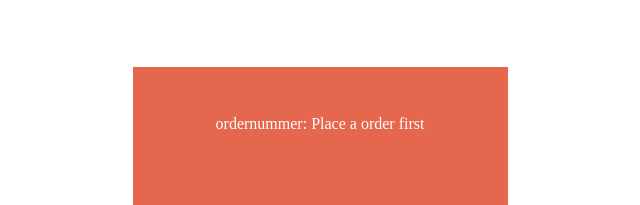
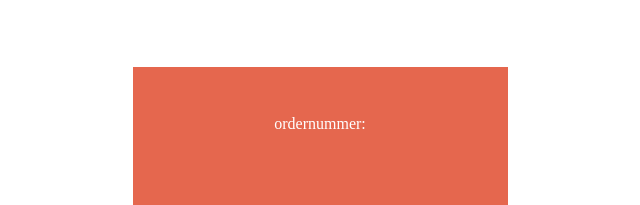
Before and after one commit to MapYh/Marko-p-talo_FU-JS23_individuell, a React (Vite) app: page /status in a window 1280 px wide. Shown: the top 205 px of the page, without its empty margins (320-960 px from the left). Built offline with nearby package versions, Linux system fonts and the light colour scheme.

Commit message:
fixed cart

```diff
--- a/src/components/Cart/Cart.jsx
+++ b/src/components/Cart/Cart.jsx
@@ -12,73 +12,33 @@ const Cart = () => {
     // use the navigate function to navigate to /Menu
     navigate("/Status");
   };
+  const cart = useStore((state) => state.cart);
+  const increaseQuantity = useStore((state) => state.increaseQuantity);
+  const decreaseQuantity = useStore((state) => state.decreaseQuantity);
+  const totalSum = useStore((state) => state.totalSum);
 
-  const increment = useStore((state) => state.increment);
-  const coffeeList = useStore((state) => state.coffeeList);
-  const decrement = useStore((state) => state.decrement);
-  const setCoffeeList = useStore((state) => state.setCoffeeList);
-  const deleteItem = useStore((state) => state.deleteItem);
-
-  let totalarray = [0];
-
-  totalarray = coffeeList.slice(1, coffeeList.length).map((coffee) => {
-    return coffee.coffePrice;
-  });
-
-  const total = totalarray.reduce(function (previousValue, currentValue) {
-    return previousValue + currentValue;
-  });
-
-  console.log("coffeeList", coffeeList.slice(1, coffeeList.length));
+  console.log("cart", cart);
 
   const Display = () => {
-    return coffeeList.slice(1, coffeeList.length).map((item) => {
+    return cart.map((item) => {
       return (
-        <li className="item-list " key={item.coffeeId}>
+        <li className="item-list " key={item.id}>
           <div className="item-textcontainer"></div>
           <div className="max-width">
-            <h3 className="item_title">{item.coffeTitle}</h3>
-            <p className="item_price">{item.coffePrice} kr</p>
+            <h3 className="item_title">{item.title}</h3>
+            <p className="item_price">{item.price} kr</p>
           </div>
           <img src={Line} alt="line" />
           <div className="pricearrows">
             <div>
-              <div
-                onClick={() => {
-                  setCoffeeList(
-                    item.coffeTitle,
-                    item.coffePrice,
-                    item.coffeeId,
-                    item.coffeCount
-                  );
+              <div onClick={() => increaseQuantity(item.id)}>
+                <img className="arrows" src={upsideVector} alt="Upp arrow" />
+              </div>
+            </div>
+            <div>{item.quantity}</div>
 
-                  /*  console.log("test");
-                  console.log(
-                    "coffeeList",
-                    coffeeList.slice(1, coffeeList.length)
-                  ); */
-                }}
-              >
-                <div onClick={increment}>
-                  <img className="arrows" src={upsideVector} alt="Upp arrow" />
-                </div>
-              </div>
-              <div>{item.coffeCount}</div>
-              <div
-                onClick={() => {
-                  deleteItem(item.coffeTitle);
-
-                  /*  console.log("test");
-                  console.log(
-                    "coffeeList",
-                    coffeeList.slice(1, coffeeList.length)
-                  ); */
-                }}
-              >
-                <div onClick={decrement}>
-                  <img className="arrows" src={Vector} alt="Down arrow" />
-                </div>
-              </div>
+            <div onClick={() => decreaseQuantity(item.id)}>
+              <img className="arrows" src={Vector} alt="Down arrow" />
             </div>
           </div>
         </li>
@@ -108,7 +68,7 @@ const Cart = () => {
               <h4>inkl moms + drönarleverans</h4>
             </div>
             <img src={Line} alt="line" />
-            <div>{total} Kr</div>
+            <div>{totalSum} Kr</div>
           </article>
         </section>
 
--- a/src/components/Cart/cart.scss
+++ b/src/components/Cart/cart.scss
@@ -3,7 +3,7 @@
   position: fixed;
   padding: 2em;
   background-color: #ffffff;
-  height: 35.941rem;
+  height: 40.688rem;
   width: 21.313rem;
   display: flex;
   justify-content: space-between;
--- a/src/components/Status/Status.jsx
+++ b/src/components/Status/Status.jsx
@@ -4,7 +4,9 @@ import { useNavigate } from "react-router-dom";
 import { useStore } from "../../store.js";
 const Orderstatus = () => {
   const eta = useStore((state) => state.eta);
-  const orderNr = useStore((state) => state.orderNr);
+  const orderNr = useStore((state) => state.orderNumber);
+  console.log(eta);
+  console.log(orderNr);
   const navigate = useNavigate();
 
   const navigateToNewPage = () => {
--- a/src/store.js
+++ b/src/store.js
@@ -1,87 +1,93 @@
 import { create } from "zustand";
 
 export const useStore = create((set) => ({
+  cart: [],
   count: 0,
-  orderNr: "Place a order first",
+  totalSum: 0,
+  orderNumber: "",
   eta: 0,
-  beanTitle: "",
-  beanPrice: 0,
-  coffeeList: [
-    {
-      coffeTitle: "No coffee",
-      coffePrice: 0,
-      coffeeId: "test",
-      coffeCount: 0,
-    },
-  ],
-  updateCount: [
-    {
-      coffeTitle: "No coffee",
-      coffePrice: 0,
-      coffeeId: "test",
-      coffeCount: 0,
-    },
-  ],
+  setOrderNumber: (orderNumber) => set({ orderNumber }),
+  setEta: (eta) => set({ eta }),
+  resetCart: () => set({ cart: [], count: 0, totalSum: 0 }),
 
-  setCoffeeList: (coffeTitle, coffePrice, coffeeId, coffeCount) => {
-    /* if (typeof coffeTitle === "string") { */
-    /* if (coffeCount === 1) { */
-    /* coffeCount++; */
-    /* } */
-    /* } else { */
-    set((state) => ({
-      coffeeList: [
-        ...state.coffeeList,
-        { coffeTitle, coffePrice, coffeeId, coffeCount },
-      ],
-    }));
-  },
-  /*  }, */
-  setupdateCount: (coffeCount) =>
-    set((state) => ({
-      coffeeList: [
-        {
-          ...state.coffeeList,
-          coffeCount: coffeCount + 1,
-        },
-      ],
-    })),
+  addToCart: (item) => {
+    set((state) => {
+      let updatedCart = [...state.cart];
+      let index = updatedCart.findIndex((cartItem) => cartItem.id === item.id);
 
-  deleteItem: (value) => {
-    set((oldValues) => {
-      return oldValues.filter((fruit) => fruit !== value);
+      if (index !== -1) {
+        updatedCart[index].quantity += 1;
+        updatedCart[index].itemSum =
+          updatedCart[index].quantity * updatedCart[index].price;
+      } else {
+        updatedCart.push({ ...item, quantity: 1, itemSum: item.price * 1 });
+      }
+
+      let totalCount = updatedCart.reduce(
+        (total, cartItem) => total + cartItem.quantity,
+        0
+      );
+
+      let totalSum = updatedCart.reduce(
+        (total, cartItem) => total + cartItem.itemSum,
+        0
+      );
+
+      return { cart: updatedCart, count: totalCount, totalSum: totalSum };
     });
   },
 
-  /*  addItemToCart: (coffeTitle, coffePrice, coffeeId, coffeCount, coffeeList) => {
-    const itemExists = coffeeList.find(
-      (cartitem) => cartitem.coffeeId === coffeeList.coffeeId
-    );
-    if (itemExists) {
-      console.log("store already", itemExists);
-      if () {
-        console.log()
+  increaseQuantity: (id) => {
+    console.log("inc");
+    return set((state) => {
+      let updatedCart = [...state.cart];
+      let index = updatedCart.findIndex((cartItem) => cartItem.id === id);
+      if (index !== -1) {
+        updatedCart[index].quantity += 1;
+        updatedCart[index].itemSum =
+          updatedCart[index].quantity * updatedCart[index].price;
       }
-    } else {
-      set((state) => ({
-        coffeeList: [
-          ...state.coffeeList,
-          { coffeTitle, coffePrice, coffeeId, coffeCount },
-        ],
-      }));
-    }
- if (coffeeList.coffeCount === 0) {
-      set((state) => ({
-        items: state.coffeeList.filter((coffeeList) => coffeeList.id !== id),
-      }));
-    }
+
+      let totalCount = updatedCart.reduce(
+        (total, cartItem) => total + cartItem.quantity,
+        0
+      );
+
+      let totalSum = updatedCart.reduce(
+        (total, cartItem) => total + cartItem.itemSum,
+        0
+      );
+
+      return { cart: updatedCart, cartCount: totalCount, totalSum: totalSum };
+    });
   },
-  */
 
-  setBeanTitle: (beanTitle) => set({ beanTitle }),
-  setBeanPrice: (beanPrice) => set({ beanPrice }),
-  setordernumber: (orderNr) => set({ orderNr }),
-  setEta: (eta) => set({ eta }),
-  increment: () => set((state) => ({ count: state.count + 1 })),
-  decrement: () => set((state) => ({ count: state.count - 1 })),
+  decreaseQuantity: (id) => {
+    console.log("dec");
+    return set((state) => {
+      let updatedCart = [...state.cart];
+      let index = updatedCart.findIndex((cartItem) => cartItem.id === id);
+      if (index !== -1) {
+        updatedCart[index].quantity -= 1;
+        if (updatedCart[index].quantity === 0) {
+          updatedCart.splice(index, 1);
+        } else {
+          updatedCart[index].itemSum =
+            updatedCart[index].quantity * updatedCart[index].price;
+        }
+      }
+
+      let totalCount = updatedCart.reduce(
+        (total, cartItem) => total + cartItem.quantity,
+        0
+      );
+
+      let totalSum = updatedCart.reduce(
+        (total, cartItem) => total + cartItem.itemSum,
+        0
+      );
+
+      return { cart: updatedCart, cartCount: totalCount, totalSum: totalSum };
+    });
+  },
 }));
```
Also changed, not shown: src/components/Api/Api.jsx (+32 -32 lines).
